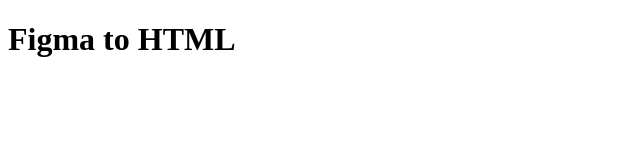
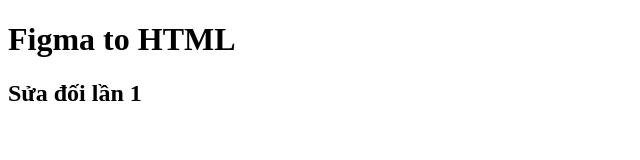
Before and after one commit to nguyencongnam367-rgb/project1, a plain HTML site: page index.html in a window 1280 px wide. Shown: the whole page, without its empty margins (0-640 px from the left). Drawn offline with Linux system fonts and the light colour scheme.

Commit message:
sửa đổi lần 1

```diff
--- a/index.html
+++ b/index.html
@@ -7,5 +7,6 @@
   </head>
   <body>
     <h1>Figma to HTML</h1>
+    <h2>Sửa đối lần 1</h2>
   </body>
 </html>
```
